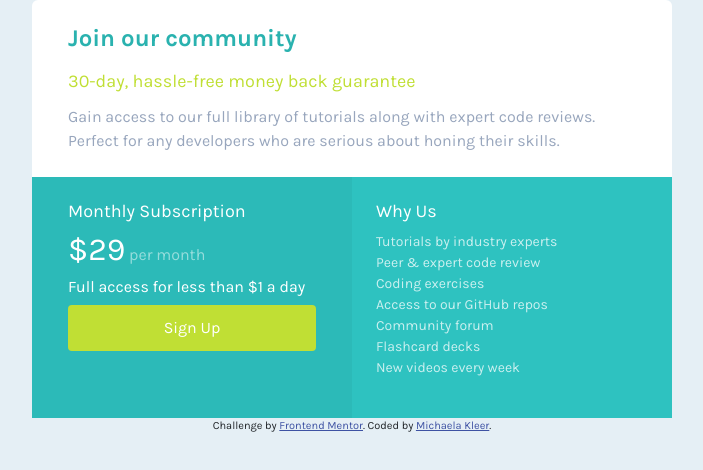
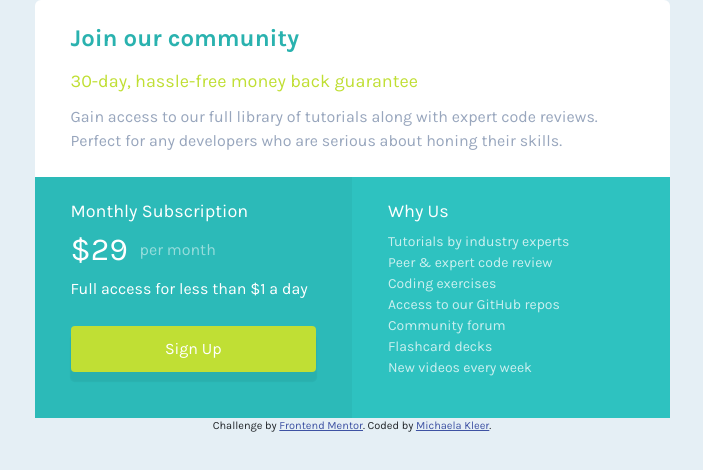
Before and after one commit to michaelakleer/single-price-grid-component-master, a plain HTML site: page index.html in a window 1280 px wide. Shown: the whole page, without its empty margins (288-991 px from the left). Drawn offline with nearby package versions, Linux system fonts and the light colour scheme.

Commit message:
Updated spacing

```diff
--- a/index.html
+++ b/index.html
@@ -45,7 +45,7 @@
             <span class="dollar">&dollar;29</span>
             <span class="per-month">per month</span>
           </h3>
-          <h3>Full access for less than &dollar;1 a day</h3>
+          <p>Full access for less than &dollar;1 a day</p>
           <div class="d-grid">
             <button type="button" class="btn btn-yellow">Sign Up</button>
           </div>
--- a/src/styles.css
+++ b/src/styles.css
@@ -12,7 +12,8 @@ body {
 }
 
 .container {
-  width: 50%;
+  max-width: 635px;
+  max-height: 475px;
 }
 
 .summary {
@@ -31,12 +32,22 @@ body {
 }
 
 .subscription h2,
-h3 {
+h3,
+p {
   padding: 0 12px 0;
+}
+
+.subscription p {
+  margin-bottom: 25px;
 }
 
 .why-us {
   background-color: hsl(179, 62%, 47%);
+}
+
+.why-us h2,
+li {
+  padding: 0 12px;
 }
 
 h1 {
@@ -77,15 +88,19 @@ li {
 
 .dollar {
   font-size: 32px;
+  padding-right: 8px;
 }
 
 .per-month {
   opacity: 0.5;
+  position: relative;
+  bottom: 5px;
 }
 
 button {
   margin: 0 12px 0;
   padding: 10px 0 !important;
+  box-shadow: 0px 9px 1px 1px rgb(0 0 0 / 5%);
 }
 
 .btn {
```
